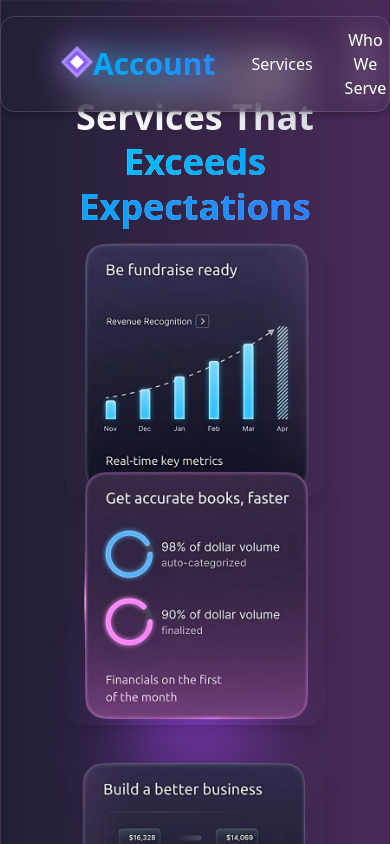
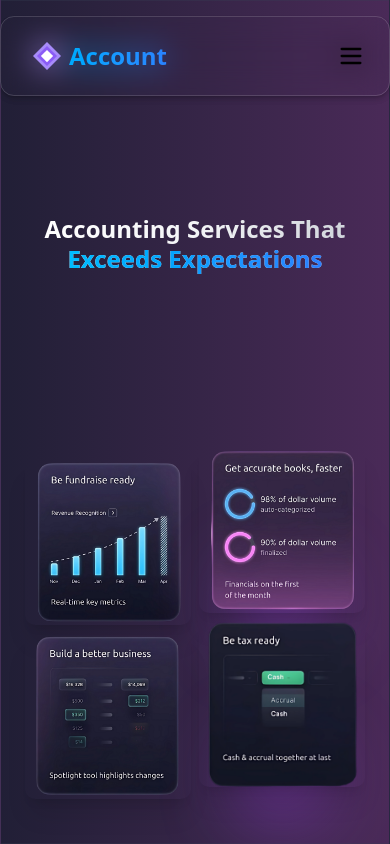
Before and after one commit to saurabhkr66/Account, a Next.js app: page / in a window 390 px wide. Shown: the top 844 px of the page. Built offline with nearby package versions, Linux system fonts and the light colour scheme.

Commit message:
moblie responsive

```diff
--- a/src/app/components/Header.tsx
+++ b/src/app/components/Header.tsx
@@ -2,17 +2,19 @@
 
 import { usePathname } from 'next/navigation';
 import { useState, useEffect } from 'react';
+import { Menu, X } from 'lucide-react';
 
 export default function Header() {
   const pathname = usePathname();
   const isLandingPage = pathname === '/';
 
   const [activeSection, setActiveSection] = useState('home');
-  const [inHomeSection, setInHomeSection] = useState(true); // true only if user is in `#home`
+  const [inHomeSection, setInHomeSection] = useState(true);
+  const [menuOpen, setMenuOpen] = useState(false); // 🍔 Toggle for mobile menu
 
   useEffect(() => {
     if (!isLandingPage) {
-      setInHomeSection(false); // Force dark navbar if not on homepage
+      setInHomeSection(false);
       return;
     }
 
@@ -24,7 +26,7 @@ export default function Header() {
           if (entry.isIntersecting) {
             const id = entry.target.id;
             setActiveSection(id);
-            setInHomeSection(id === 'home'); // 👈 Track if we're in `home` or not
+            setInHomeSection(id === 'home');
           }
         });
       },
@@ -49,47 +51,50 @@ export default function Header() {
 
   const scrollToSection = (id: string) => {
     const el = document.getElementById(id);
-    console.log('scrollToSection',el);
     if (el) {
       el.scrollIntoView({ behavior: 'smooth', block: 'start' });
+      setMenuOpen(false); // Close menu after click
     }
   };
 
- const styles = {
-  text: inHomeSection ? 'text-white' : 'text-black',
-  bg: 'bg-transparent border-white/10', // ✅ always transparent
-  shadow: 'shadow-md', // ✅ fixed, or remove if you don't want any shadow
-};
+  const styles = {
+    text: inHomeSection ? 'text-white' : 'text-black',
+    bg: 'bg-transparent border-white/10',
+    shadow: 'shadow-md',
+  };
 
+  const navItems = [
+    ['services', 'Services'],
+    ['how-it-works', 'Who We Serve'],
+    ['technology', 'Technology'],
+    ['about', 'About'],
+    ['faq', 'FAQ'],
+  ];
 
   return (
     <header className="fixed top-4 left-0 w-full z-50 transition-colors duration-500">
-      <div className={`max-w-[104rem] mx-auto rounded-xl backdrop-blur-lg px-6 h-24 flex justify-between items-center border transition-all duration-500 ${styles.bg} ${styles.shadow}`}>
+      <div className={`max-w-[104rem] mx-auto rounded-xl backdrop-blur-lg px-6 h-20 flex justify-between items-center border transition-all duration-500 ${styles.bg} ${styles.shadow}`}>
+
+        {/* Logo */}
         <button
           onClick={() => scrollToSection('home')}
-          className="text-3xl flex flex-grid-2 cursor-pointer font-bold px-9 text-gradient bg-gradient-to-r from-sky-400 to-blue-500 bg-clip-text text-transparent"
+          className="text-2xl md:text-3xl flex items-center font-bold px-2 text-gradient bg-gradient-to-r from-sky-400 to-blue-500 bg-clip-text text-transparent"
         >
-          <svg width="32" height="32" viewBox="0 0 32 32" fill="none" xmlns="http://www.w3.org/2000/svg">
+          <svg width="28" height="28" viewBox="0 0 32 32" fill="none">
             <path d="M16 0L32 16L16 32L0 16L16 0Z" fill="#A78BFA" />
             <path d="M16 4.5L27.5 16L16 27.5L4.5 16L16 4.5Z" fill="#8B5CF6" />
             <path d="M16 9L23 16L16 23L9 16L16 9Z" fill="white" />
           </svg>
-          Account
+          <span className="ml-2">Account</span>
         </button>
-        <nav className="flex gap-8 items-center c">
-          {[
-            ['services', 'Services'],
-            ['how-it-works', 'Who We Serve'],
-            ['technology', 'Technology'],
 
-            ['about', 'About'],
-            ['faq', 'FAQ'],
-            // ['contact', 'Contact Us'],
-          ].map(([id, label]) => (
+        {/* Desktop Nav */}
+        <nav className="hidden md:flex gap-6 items-center">
+          {navItems.map(([id, label]) => (
             <button
               key={id}
               onClick={() => scrollToSection(id)}
-              className={`font-medium hover:underline transition-colors  cursor-pointer duration-300 ${
+              className={`font-medium hover:underline transition-colors duration-300 ${
                 activeSection === id
                   ? inHomeSection
                     ? 'text-white font-semibold'
@@ -102,12 +107,46 @@ export default function Header() {
           ))}
           <button
             onClick={() => scrollToSection('contact')}
-            className="ml-4 bg-gradient-to-r from-sky-400 to-blue-500 cursor-pointer text-white rounded-lg px-4 py-2 font-semibold shadow hover:scale-105 transition"
+            className="ml-4 bg-gradient-to-r from-sky-400 to-blue-500 text-white rounded-lg px-4 py-2 font-semibold shadow hover:scale-105 transition"
           >
             Contact Us
           </button>
         </nav>
+
+        {/* Mobile Menu Icon */}
+        <button
+          className="md:hidden text-black"
+          onClick={() => setMenuOpen(!menuOpen)}
+          aria-label="Toggle Menu"
+        >
+          {menuOpen ? <X size={28} /> : <Menu size={28} />}
+        </button>
       </div>
+
+      {/* Mobile Menu Dropdown */}
+      {menuOpen && (
+        <div className={`md:hidden mt-2 backdrop-blur-lg bg-white/90 dark:bg-black/80 rounded-xl mx-4 p-6 shadow-lg border ${inHomeSection ? 'text-black' : 'text-black'}`}>
+          <nav className="flex flex-col space-y-4">
+            {navItems.map(([id, label]) => (
+              <button
+                key={id}
+                onClick={() => scrollToSection(id)}
+                className={`text-left font-medium ${
+                  activeSection === id ? 'text-sky-500 font-semibold' : ''
+                }`}
+              >
+                {label}
+              </button>
+            ))}
+            <button
+              onClick={() => scrollToSection('contact')}
+              className="bg-gradient-to-r from-sky-400 to-blue-500 text-white rounded-lg px-4 py-2 font-semibold shadow hover:scale-105 transition"
+            >
+              Contact Us
+            </button>
+          </nav>
+        </div>
+      )}
     </header>
   );
 }
--- a/src/app/components/Hero.tsx
+++ b/src/app/components/Hero.tsx
@@ -5,11 +5,11 @@ export default function LandingPage() {
   const images = ["/3.png", "/4.png", "/5.png", "/6.png"];
 
   return (
-    <div className="min-h-screen bg-gradient-to-r from-[#211F36] to-[#4a2a58] shadow-2xl border border-gray-700/30 flex flex-col justify-between px-8 md:px-12 py-12">
+    <div className="min-h-screen bg-gradient-to-r from-[#211F36] to-[#4a2a58] shadow-2xl border border-gray-700/30 flex flex-col justify-between px-4 sm:px-6 md:px-8 lg:px-12 py-8 sm:py-10 md:py-12">
 
       {/* Title - centered vertically between top and images */}
-      <div className="flex-grow flex items-center justify-center text-center">
-        <h1 className="text-4xl md:text-5xl lg:text-6xl font-bold leading-tight text-transparent bg-clip-text bg-gradient-to-r from-white via-gray-100 to-gray-300">
+      <div className="flex-grow flex items-center justify-center text-center px-2 sm:px-4">
+        <h1 className="text-2xl sm:text-3xl md:text-4xl lg:text-5xl xl:text-6xl font-bold leading-tight text-transparent bg-clip-text bg-gradient-to-r from-white via-gray-100 to-gray-300 max-w-4xl">
           Accounting Services That
           <br />
           <span className="bg-gradient-to-r from-sky-400 to-blue-500 bg-clip-text text-transparent">
@@ -19,7 +19,7 @@ export default function LandingPage() {
       </div>
 
       {/* Image Grid */}
-      <div className="grid md:grid-cols-4 items-end mx-8 md:mx-20 lg:mx-24 pb-8">
+      <div className="grid grid-cols-2 sm:grid-cols-2 md:grid-cols-4 gap-2 sm:gap-4 md:gap-6 items-end mx-2 sm:mx-4 md:mx-8 lg:mx-20 xl:mx-24 pb-4 sm:pb-6 md:pb-8">
         {images.map((src, index) => {
           const isGlowing = index === 1 || index === 3;
 
@@ -27,12 +27,12 @@ export default function LandingPage() {
             <div
               key={index}
               className={`relative transition-transform duration-500 ${
-                isGlowing ? "-translate-y-6" : "translate-y-2"
+                isGlowing ? "-translate-y-2 sm:-translate-y-4 md:-translate-y-6" : "translate-y-1 sm:translate-y-2"
               }`}
             >
               {/* Blurred glow background for 2nd and 4th images */}
               {isGlowing && (
-                <div className="absolute -bottom-12 left-1/2 -translate-x-1/2 w-36 h-32 bg-purple-500/60 blur-2xl rounded-full z-0" />
+                <div className="absolute -bottom-6 sm:-bottom-8 md:-bottom-12 left-1/2 -translate-x-1/2 w-20 h-16 sm:w-28 sm:h-24 md:w-36 md:h-32 bg-purple-500/60 blur-2xl rounded-full z-0" />
               )}
 
               <Image
@@ -40,9 +40,8 @@ export default function LandingPage() {
                 alt={`Image ${index + 1}`}
                 height={400}
                 width={600}
-  className="max-h-[400px] mx-auto rounded-2xl shadow-xl object-cover relative z-10"
+                className="max-h-[200px] sm:max-h-[280px] md:max-h-[350px] lg:max-h-[400px] w-full mx-auto rounded-lg sm:rounded-xl md:rounded-2xl shadow-xl object-cover relative z-10"
               />
-
             </div>
           );
         })}
--- a/src/app/components/howItWork.tsx
+++ b/src/app/components/howItWork.tsx
@@ -99,10 +99,11 @@ export default function WhoWeServe() {
           </p>
         </div>
 
-        <motion.div
-          className="mx-auto px-48 mt-12 grid max-w-8xl gap-8 grid-cols-1 sm:grid-cols-2 lg:grid-cols-4 place-items-center"
-          variants={containerVariants}
-        >
+      <motion.div
+  className="mx-auto px-4 sm:px-8 md:px-12 lg:px-24 xl:px-32 2xl:px-48 mt-12 grid gap-8 grid-cols-1 sm:grid-cols-1 xl:grid-cols-4 place-items-center"
+  variants={containerVariants}
+>
+
           {services.map((service, index) => (
             <motion.div key={`${service.title}-${index}`} variants={itemVariants}>
               <ServiceCard {...service} />
```
Also changed, not shown: src/app/components/FAQ.tsx (+25 -30 lines), src/app/components/Footer.tsx (+23 -17 lines), src/app/components/cta.tsx (+19 -22 lines). Lines whose indentation alone changed are shown as unchanged.
